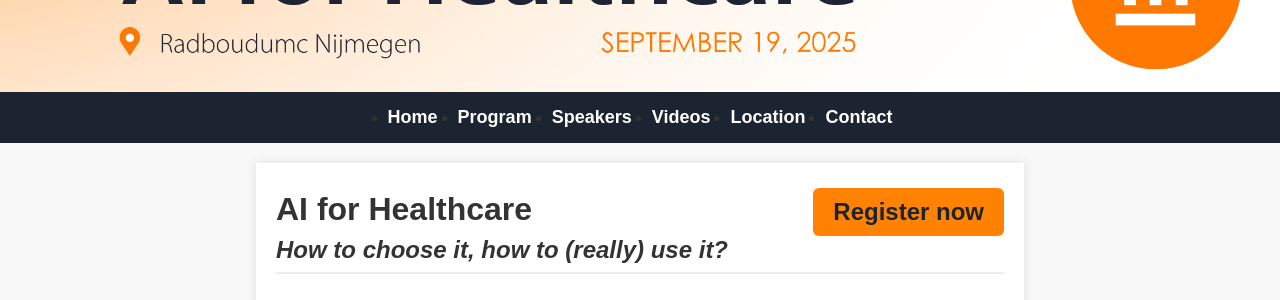
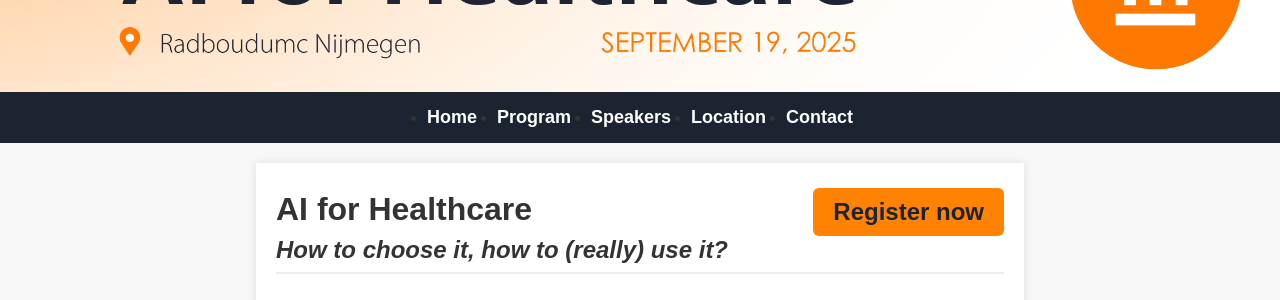
Before and after one commit to marliebesouw/marliebesouw.github.io, a Jekyll site: the page built from index.md, in a window 1280 px wide. Shown: the part 125-425 px from the top of the page. Built offline with Jekyll 4.4.1, drawn with Linux system fonts in a browser that asks for light colours.

Commit message:
hided video tab

```diff
--- a/_layouts/default.html
+++ b/_layouts/default.html
@@ -36,7 +36,7 @@
             <li><a href="{{ site.baseurl }}/program">Program</a></li>
             <li><a href="{{ site.baseurl }}/speakers">Speakers</a></li>
             <!-- <li><a href="{{ site.baseurl }}/sign-up">Sign-up</a></li> -->
-            <li><a href="{{ site.baseurl }}/videos">Videos</a></li>
+            <!--<li><a href="{{ site.baseurl }}/videos">Videos</a></li>-->
             <li><a href="{{ site.baseurl }}/location">Location</a></li>
             <li><a href="{{ site.baseurl }}/contact">Contact</a></li>
 
```
